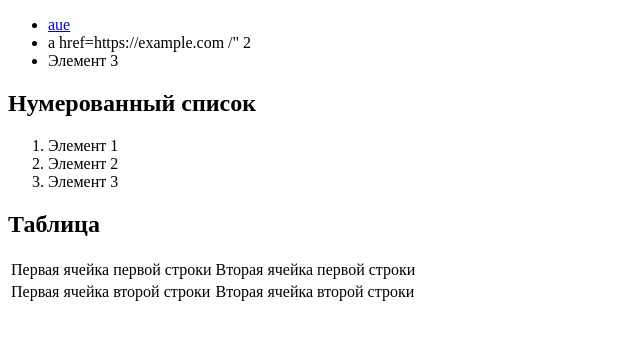
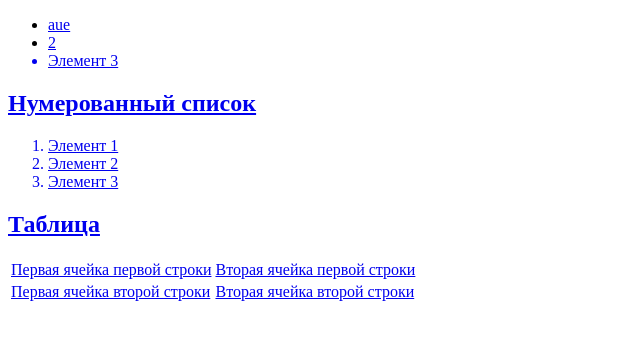
Before and after one commit to Valera145/Valera145.github.io, a plain HTML site: page index.html in a window 1280 px wide. Shown: the whole page, without its empty margins (0-640 px from the left). Drawn offline with Linux system fonts and the light colour scheme.

Commit message:
Update index.html

```diff
--- a/index.html
+++ b/index.html
@@ -16,7 +16,7 @@
 
     <ul>
       <li><a href="http://kubsu.ru/"> aue </a> </li>
-      <li>a href=https://example.com /" 2</li>
+      <li><a href=https://example.com /"> 2</li>
       <li>Элемент 3</li>
     </ul>
 
```
